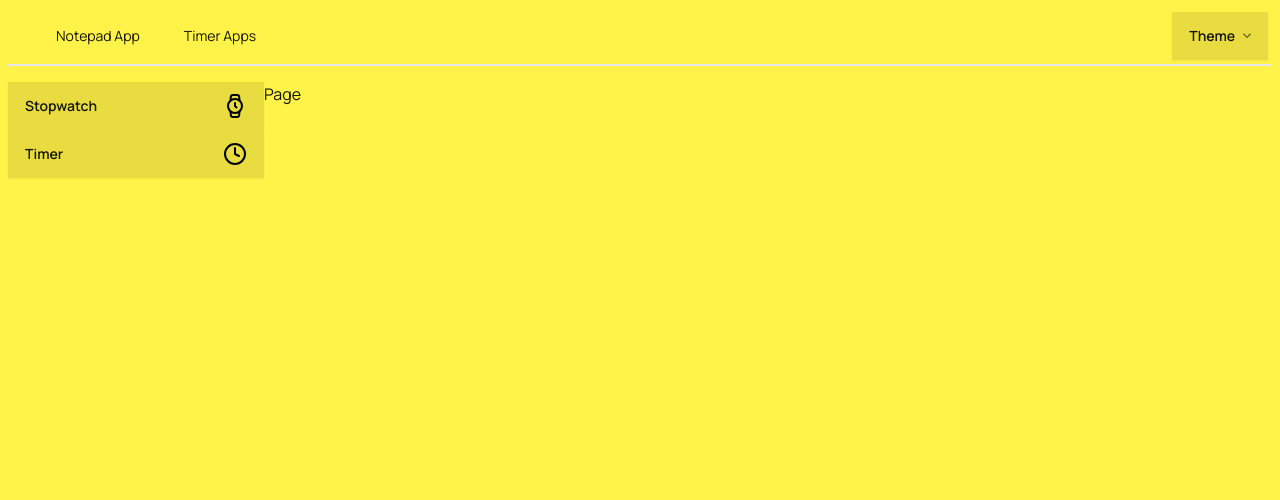
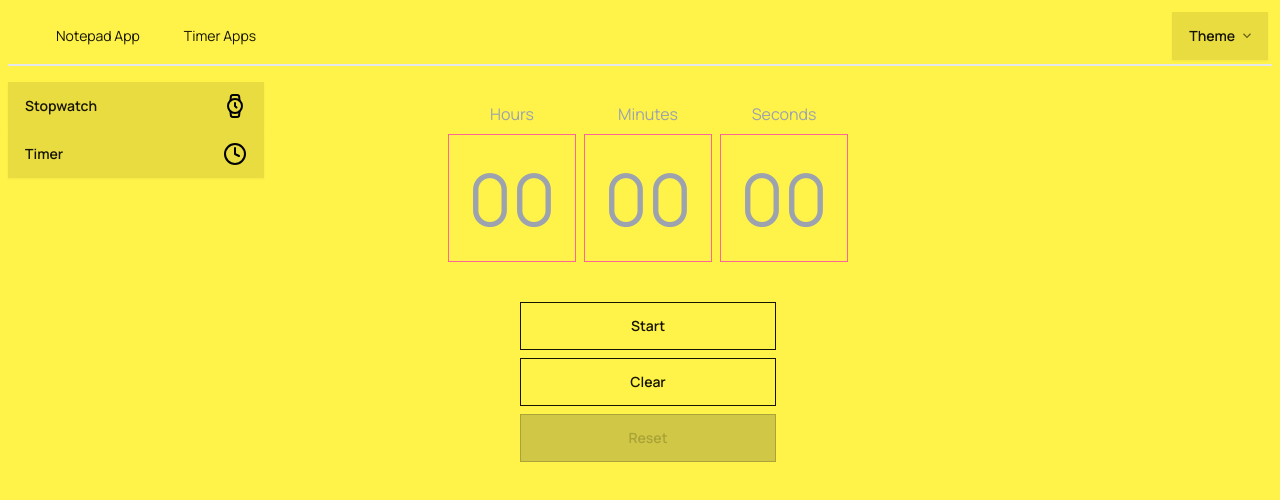
Before and after one commit to hamlet4401/NextJS-tutorial-app, a Next.js app: page /timer_apps/timer in a window 1280 px wide. Shown: the top 500 px of the page. Built offline with nearby package versions, Linux system fonts and the light colour scheme.

Commit message:
Created timer app

```diff
--- a/src/app/timer_apps/timer/page.tsx
+++ b/src/app/timer_apps/timer/page.tsx
@@ -1,7 +1,12 @@
 import React from "react";
+import { default as Timer } from "./timer";
 
 const Page = () => {
-  return <div>Page</div>;
+  return (
+    <div className="h-full">
+      <Timer />
+    </div>
+  );
 };
 
 export default Page;
--- /dev/null
+++ b/src/app/timer_apps/timer/timer.tsx
@@ -0,0 +1,208 @@
+"use client";
+import React, { useEffect, useRef, useState } from "react";
+
+interface TimerTime {
+  hours: number;
+  minutes: number;
+  seconds: number;
+}
+
+const Timer = () => {
+  const startTimerButtonText = "Start";
+  const pauseTimerButtonText = "Pause";
+  const resumeTimerButtonText = "Resume";
+  const clearTimerButtonText = "Clear";
+  const resetTimerButtonText = "Reset";
+
+  const timerIntervalRef = useRef<NodeJS.Timeout | null>(null);
+  const [timerButtonText, setTimerButtonText] = useState(startTimerButtonText);
+  const [timerFinished, setTimerFinished] = useState(false);
+  const [timerTime, setTimerTime] = useState<TimerTime>({
+    hours: 0,
+    minutes: 0,
+    seconds: 0,
+  });
+  const [initialTimerTime, setInitialTimerTime] = useState<TimerTime>({
+    hours: 0,
+    minutes: 0,
+    seconds: 0,
+  });
+
+  const handleStartTimer = (buttonPurpose: string) => {
+    if (
+      buttonPurpose === startTimerButtonText ||
+      buttonPurpose === resumeTimerButtonText
+    ) {
+      if (buttonPurpose === startTimerButtonText) {
+        setInitialTimerTime({ ...timerTime });
+      }
+      timerIntervalRef.current = startTimer();
+      setTimerButtonText(pauseTimerButtonText);
+    } else if (buttonPurpose === pauseTimerButtonText) {
+      pauseTimer();
+      setTimerButtonText(resumeTimerButtonText);
+    }
+  };
+
+  const startTimer = () => {
+    const timerInterval = setInterval(() => {
+      setTimerTime((prevTime) => {
+        let newTime = { ...prevTime };
+        newTime.seconds -= 1;
+
+        if (newTime.seconds < 0) {
+          newTime.seconds = 59;
+          newTime.minutes -= 1;
+
+          if (newTime.minutes < 0) {
+            newTime.minutes = 59;
+            newTime.hours -= 1;
+
+            if (newTime.hours < 0) {
+              setTimerFinished(true);
+            }
+          }
+        }
+
+        return newTime;
+      });
+    }, 1000);
+
+    return timerInterval;
+  };
+
+  useEffect(() => {
+    if (timerFinished) {
+      pauseTimer();
+      resetTimer();
+      setTimerFinished(false);
+    }
+  }, [timerFinished]);
+
+  const pauseTimer = () => {
+    clearInterval(timerIntervalRef.current!);
+  };
+
+  const resetTimer = () => {
+    setTimerTime({ ...initialTimerTime });
+    setTimerButtonText(startTimerButtonText);
+  };
+
+  const clearTimer = () => {
+    setTimerTime({
+      hours: 0,
+      minutes: 0,
+      seconds: 0,
+    });
+    setTimerButtonText(startTimerButtonText);
+  };
+
+  const formatTimeValue = (value: number, integetDigits: number): string => {
+    return value.toLocaleString(undefined, {
+      minimumIntegerDigits: integetDigits,
+    });
+  };
+
+  return (
+    <div className="flex flex-col justify-center items-center h-3/6">
+      <div className="grid grid-cols-3 gap-2 place-items-center text-l   placeholder-gray-400">
+        <text className="text-gray-400">Hours</text>
+        <text className="text-gray-400">Minutes</text>
+        <text className="text-gray-400">Seconds</text>
+        <input
+          type="text"
+          min={0}
+          max={60}
+          placeholder="00"
+          className="input input-bordered input-primary size-32 text-7xl text-center"
+          onInput={(event) =>
+            setTimerTime((prevTime) => {
+              let newTime = { ...prevTime };
+              newTime.hours = Number((event.target as HTMLInputElement).value);
+              return newTime;
+            })
+          }
+          value={timerTime.hours > 0 ? formatTimeValue(timerTime.hours, 2) : ""}
+          disabled={
+            timerButtonText === pauseTimerButtonText ||
+            timerButtonText === resumeTimerButtonText
+          }
+        />
+
+        <input
+          min={0}
+          max={60}
+          type="text"
+          placeholder="00"
+          className="input input-bordered input-primary size-32 text-7xl text-center"
+          onInput={(event) =>
+            setTimerTime((prevTime) => {
+              let newTime = { ...prevTime };
+              newTime.minutes = Number(
+                (event.target as HTMLInputElement).value
+              );
+              return newTime;
+            })
+          }
+          value={
+            timerTime.minutes > 0 ? formatTimeValue(timerTime.minutes, 2) : ""
+          }
+          disabled={
+            timerButtonText === pauseTimerButtonText ||
+            timerButtonText === resumeTimerButtonText
+          }
+        />
+        <input
+          min={0}
+          max={60}
+          type="text"
+          placeholder="00"
+          className="input input-bordered input-primary size-32 text-7xl text-center"
+          onInput={(event) =>
+            setTimerTime((prevTime) => {
+              let newTime = { ...prevTime };
+              newTime.seconds = Number(
+                (event.target as HTMLInputElement).value
+              );
+              return newTime;
+            })
+          }
+          value={
+            timerTime.seconds > 0 ? formatTimeValue(timerTime.seconds, 2) : ""
+          }
+          disabled={
+            timerButtonText === pauseTimerButtonText ||
+            timerButtonText === resumeTimerButtonText
+          }
+        />
+      </div>
+      <div className="flex flex-col mt-10">
+        <button
+          className="btn btn-wide btn-outline"
+          onClick={() => handleStartTimer(timerButtonText)}
+        >
+          {timerButtonText}
+        </button>
+        <button
+          className="btn btn-wide btn-outline mt-2"
+          onClick={clearTimer}
+          disabled={timerButtonText === pauseTimerButtonText}
+        >
+          {clearTimerButtonText}
+        </button>
+        <button
+          className="btn btn-wide btn-outline mt-2"
+          onClick={resetTimer}
+          disabled={
+            timerButtonText === pauseTimerButtonText ||
+            timerButtonText === startTimerButtonText
+          }
+        >
+          {resetTimerButtonText}
+        </button>
+      </div>
+    </div>
+  );
+};
+
+export default Timer;
```
